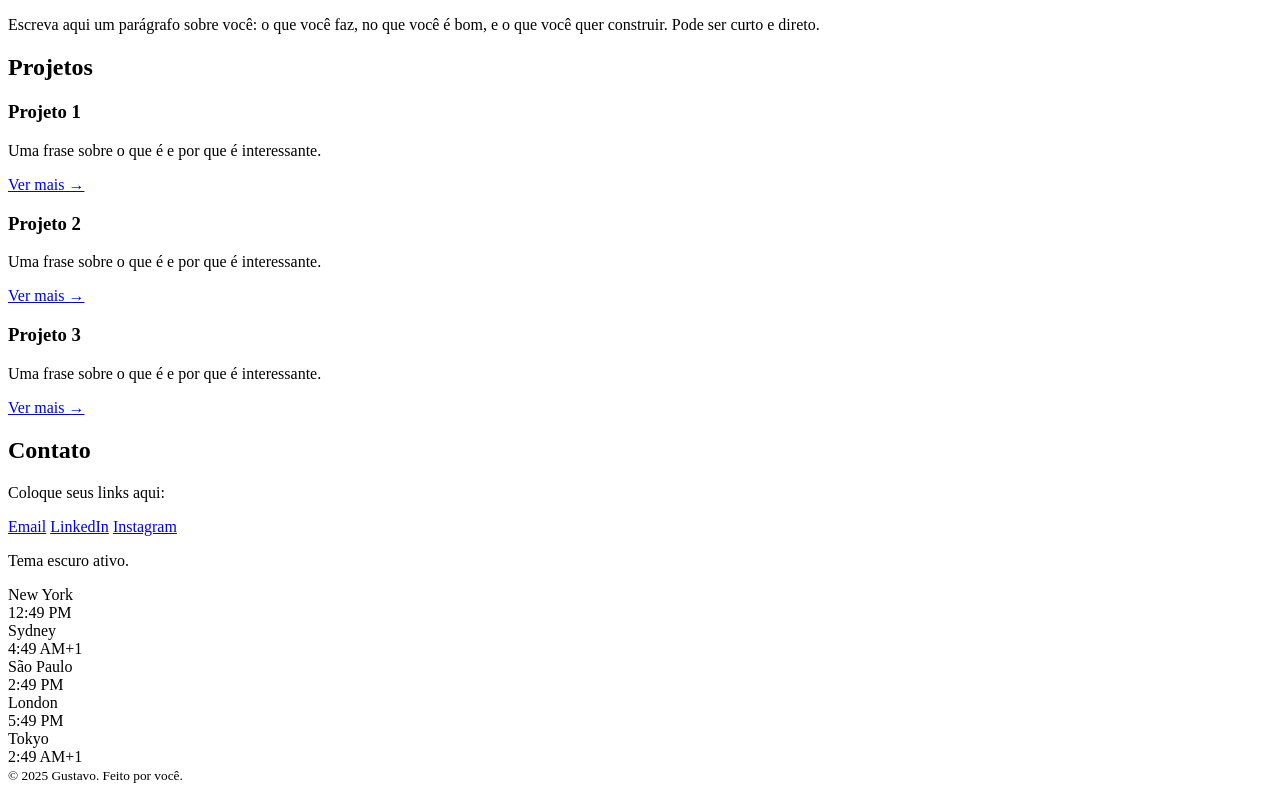
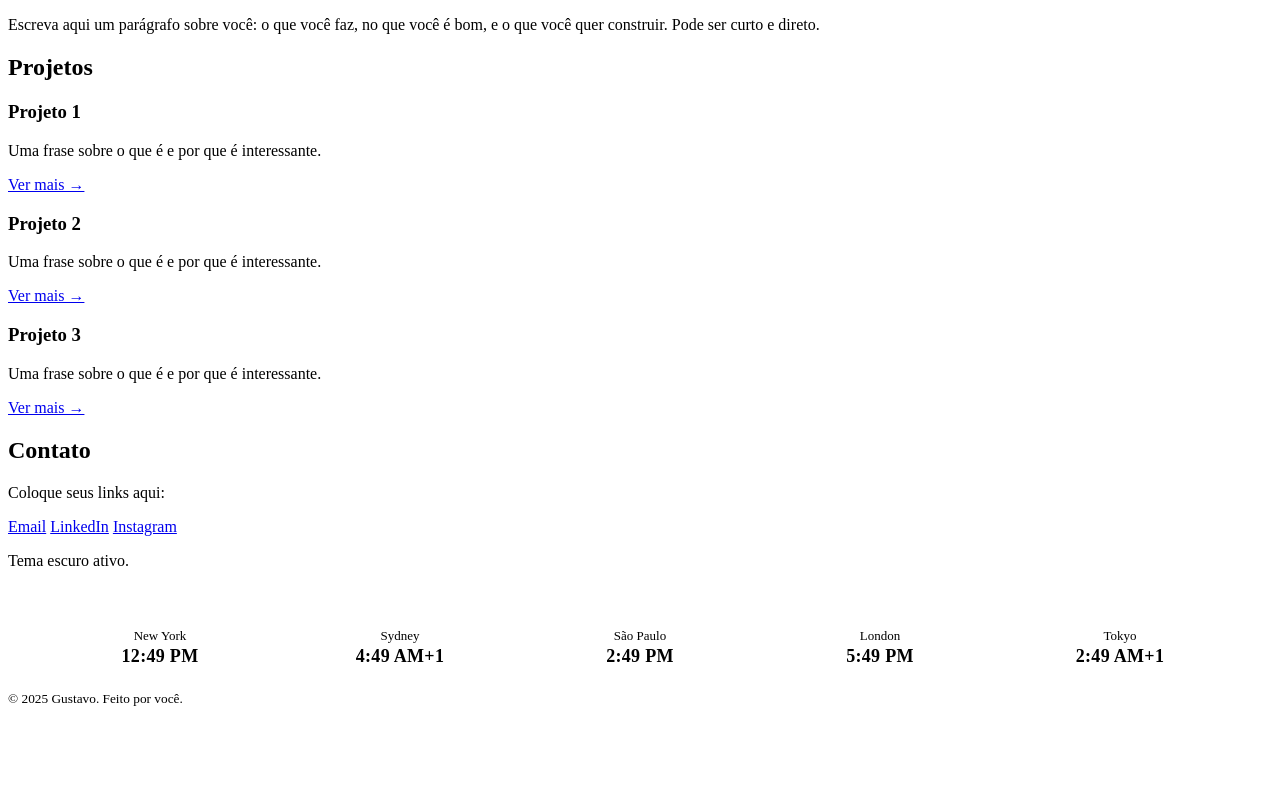
Before and after one commit to gustavoarsand/about-me, a plain HTML site: page index.html in a window 1280 px wide. Shown: the part 494-1286 px from the top of the page. After the commit the page ends 1209 px from the top, so only its background shows below. Drawn offline with Linux system fonts and the light colour scheme.

Commit message:
Fix world clock layout and alignment

```diff
--- a/style.css
+++ b/style.css
@@ -42,3 +42,44 @@ body.light .nav.nav-icons{
   outline: 3px solid rgba(0,118,206,0.35);
   outline-offset: 4px;
 }
+.worldclock {
+  border-top: 1px solid var(--line);
+  margin-top: 40px;
+  padding: 18px 0 22px;
+}
+
+.worldclock-inner {
+  width: min(1050px, calc(100% - 40px));
+  margin: 0 auto;
+  display: flex;
+  justify-content: space-between;
+  align-items: center;
+  gap: 24px;
+}
+
+.city {
+  display: flex;
+  flex-direction: column;
+  align-items: center;
+  min-width: 90px;
+}
+
+.city-name {
+  font-size: 13px;
+  color: var(--muted);
+  margin-bottom: 2px;
+}
+
+.city-time {
+  font-size: 18px;
+  font-weight: 600;
+  letter-spacing: 0.3px;
+  position: relative;
+}
+
+.city-time sup {
+  font-size: 10px;
+  top: -0.6em;
+  margin-left: 2px;
+  position: relative;
+}
```
